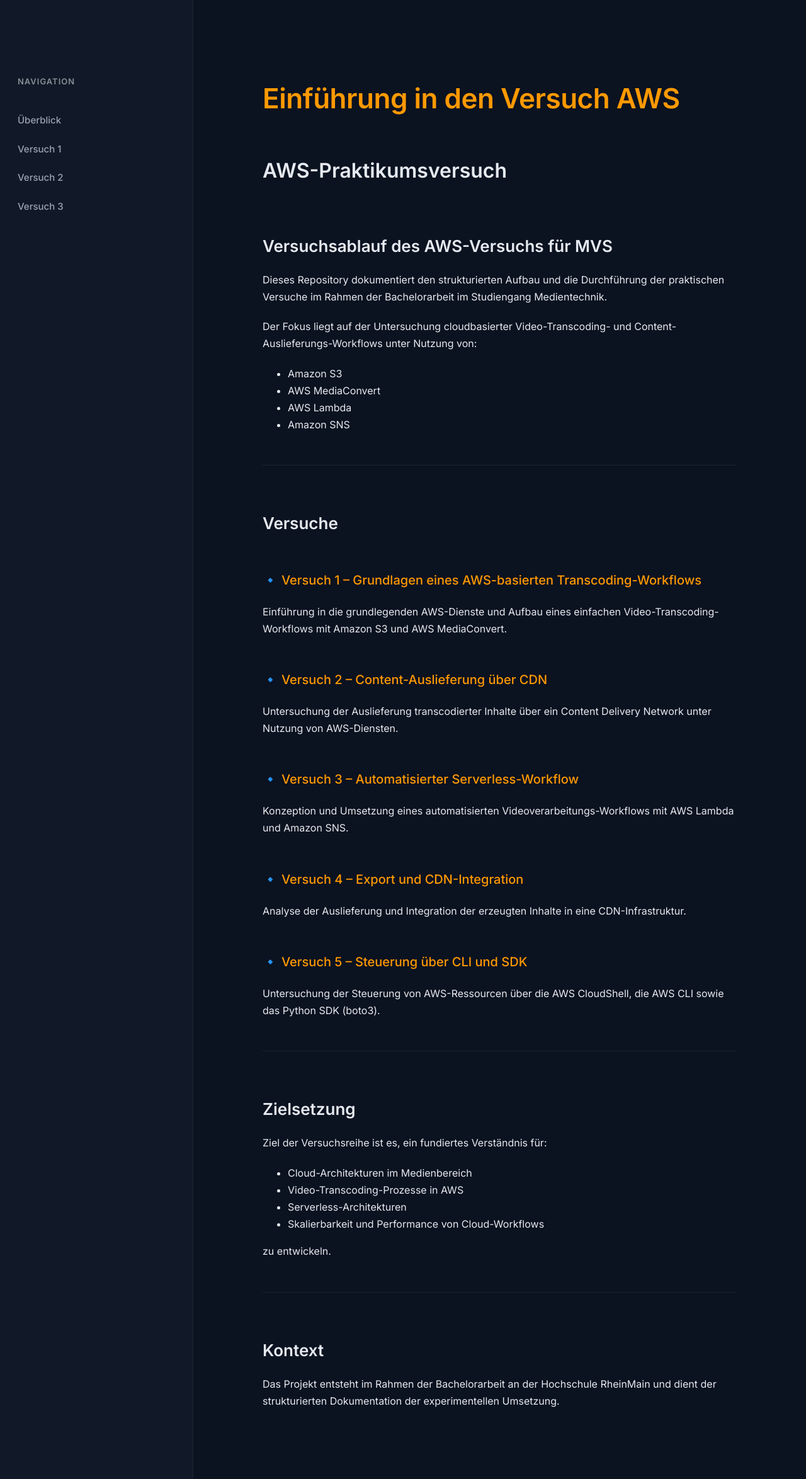
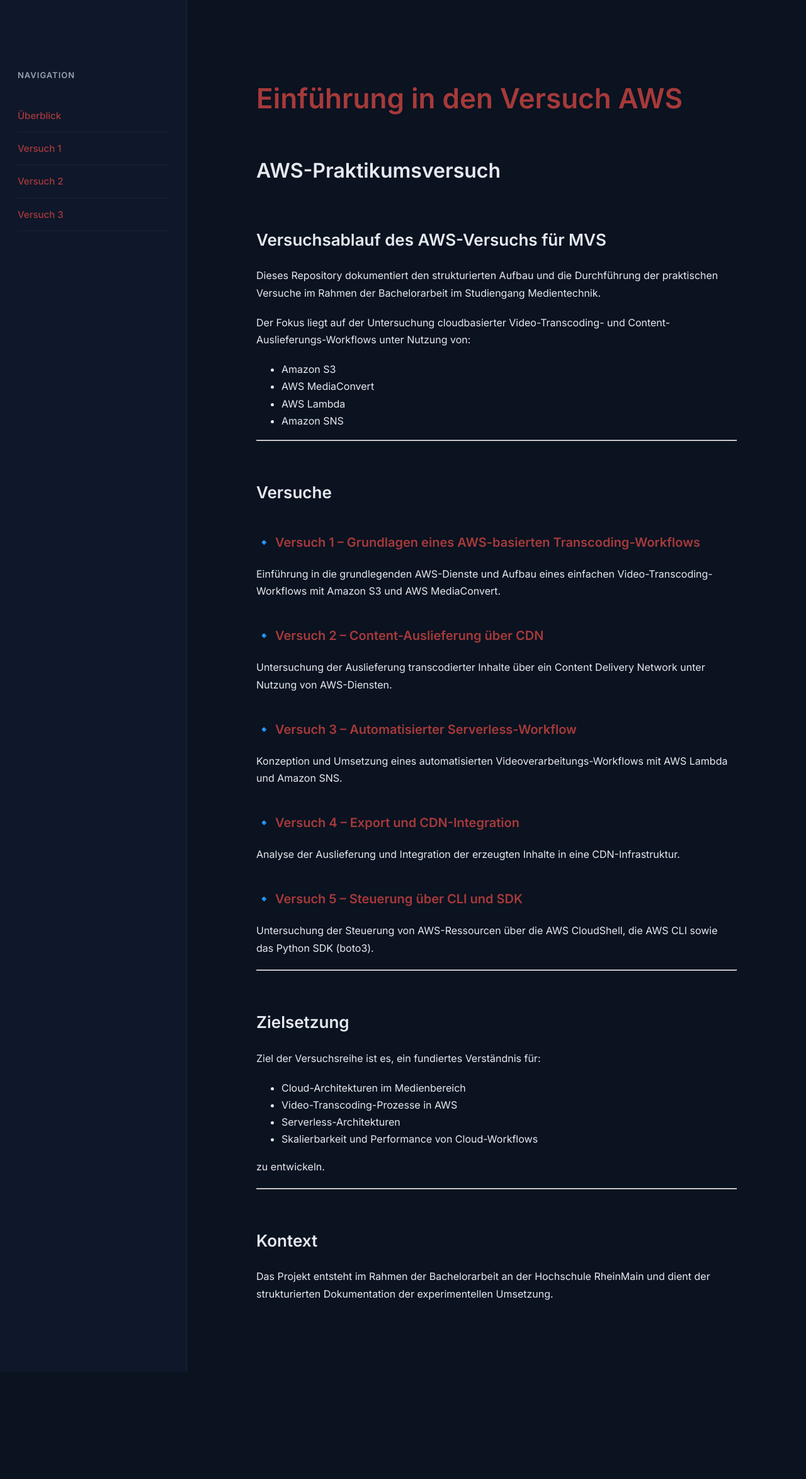
Before and after one commit to LimaLima2670/AWSPraktikumThesis, a Jekyll site: the page built from docs/index.md, in a window 1280 px wide. Shown: the whole page at 63% size. Built offline with Jekyll 4.4.1, drawn with Linux system fonts in a browser that asks for light colours; after the commit the page ends 2178 px from its top, so only the background shows below that.

Commit message:
Update style.css

```diff
--- a/assets/style.css
+++ b/assets/style.css
@@ -1,168 +1,85 @@
-/* ===== Base ===== */
-
 body {
-  margin: 0;
-  font-family: "Inter", sans-serif;
-  background-color: #0b1220;
-  color: #e6eaf0;
-  line-height: 1.7;
-  -webkit-font-smoothing: antialiased;
+margin:0;
+font-family:"Inter",sans-serif;
+background:#0b1220;
+color:#e6eaf0;
+line-height:1.7;
 }
 
-/* ===== Layout ===== */
-
-.wrapper {
-  display: flex;
+.wrapper{
+display:flex;
 }
 
-/* ===== Sidebar ===== */
-
-.sidebar {
-  width: 250px;
-  padding: 48px 28px;
-  background-color: #111827;
-  min-height: 100vh;
-  border-right: 1px solid rgba(255,255,255,0.05);
+.sidebar{
+width:240px;
+padding:48px 28px;
+background:#0f172a;
+min-height:100vh;
+border-right:1px solid rgba(255,255,255,0.05);
 }
 
-.sidebar h2 {
-  font-size: 13px;
-  text-transform: uppercase;
-  letter-spacing: 1px;
-  margin-bottom: 28px;
-  color: #879196;
-  font-weight: 600;
+.sidebar h2{
+font-size:13px;
+text-transform:uppercase;
+letter-spacing:1px;
+margin-bottom:28px;
+color:#9ca3af;
 }
 
-.sidebar ul {
-  list-style: none;
-  padding: 0;
-  margin: 0;
+.sidebar ul{
+list-style:none;
+padding:0;
+margin:0;
 }
 
-.sidebar li {
-  padding: 10px 0;
+.sidebar li{
+padding:12px 0;
+border-bottom:1px solid rgba(255,255,255,0.05);
 }
 
-.sidebar a {
-  text-decoration: none;
-  color: #9ca3af;
-  font-size: 15px;
-  font-weight: 500;
-  display: block;
-  transition: all 0.2s ease;
+.sidebar a{
+text-decoration:none;
+color:#a63a3a;
+font-size:15px;
+font-weight:500;
 }
 
-/* Hover */
-
-.sidebar a:hover {
-  color: #ff9900;
-  transform: translateX(4px);
+.sidebar a:hover{
+color:#c04646;
 }
 
-/* Active Page */
-
-.sidebar a.active {
-  color: #ffffff;
-  font-weight: 600;
-  border-left: 3px solid #ff9900;
-  padding-left: 8px;
+.content{
+flex:1;
+padding:90px 110px;
+max-width:1100px;
 }
 
-/* ===== Content ===== */
-
-.content {
-  flex: 1;
-  padding: 90px 110px;
-  max-width: 1100px;
+.page-title{
+font-size:44px;
+font-weight:600;
+margin-bottom:50px;
+color:#a63a3a;
 }
 
-.page-container {
-  max-width: 900px;
+h2{
+font-size:26px;
+margin-top:60px;
 }
 
-/* ===== Page Title ===== */
-
-.page-title {
-  font-size: 44px;
-  font-weight: 600;
-  margin-bottom: 50px;
-  color: #ff9900;
-  letter-spacing: -0.5px;
+h3{
+font-size:20px;
+margin-top:40px;
 }
 
-/* ===== Typography ===== */
-
-h2 {
-  font-size: 26px;
-  font-weight: 600;
-  margin-top: 70px;
-  margin-bottom: 18px;
+p{
+margin-bottom:20px;
 }
 
-h3 {
-  font-size: 20px;
-  font-weight: 600;
-  margin-top: 50px;
+a{
+color:#a63a3a;
+text-decoration:none;
 }
 
-p {
-  margin-bottom: 20px;
+a:hover{
+color:#c04646;
 }
-
-hr {
-  border: none;
-  border-top: 1px solid rgba(255,255,255,0.07);
-  margin: 50px 0;
-}
-
-/* ===== Content Links ===== */
-
-.content a {
-  color: #ff9900;
-  text-decoration: none;
-  font-weight: 500;
-}
-
-.content a:hover {
-  color: #ffb84d;
-}
-
-/* ===== Images ===== */
-
-.content img {
-  max-width: 100%;
-  border-radius: 6px;
-  margin: 25px 0;
-}
-
-/* ===== Bottom Navigation ===== */
-
-.doc-navigation {
-  display: flex;
-  justify-content: space-between;
-  align-items: center;
-  margin-top: 100px;
-  padding-top: 35px;
-  border-top: 1px solid rgba(255,255,255,0.06);
-}
-
-.nav-arrow {
-  color: #ff9900;
-  text-decoration: none;
-  font-weight: 500;
-  transition: all 0.2s ease;
-}
-
-.nav-arrow:hover {
-  color: #ffb84d;
-  transform: translateY(-2px);
-}
-
-.nav-arrow.prev {
-  text-align: left;
-}
-
-.nav-arrow.next {
-  text-align: right;
-}
```
